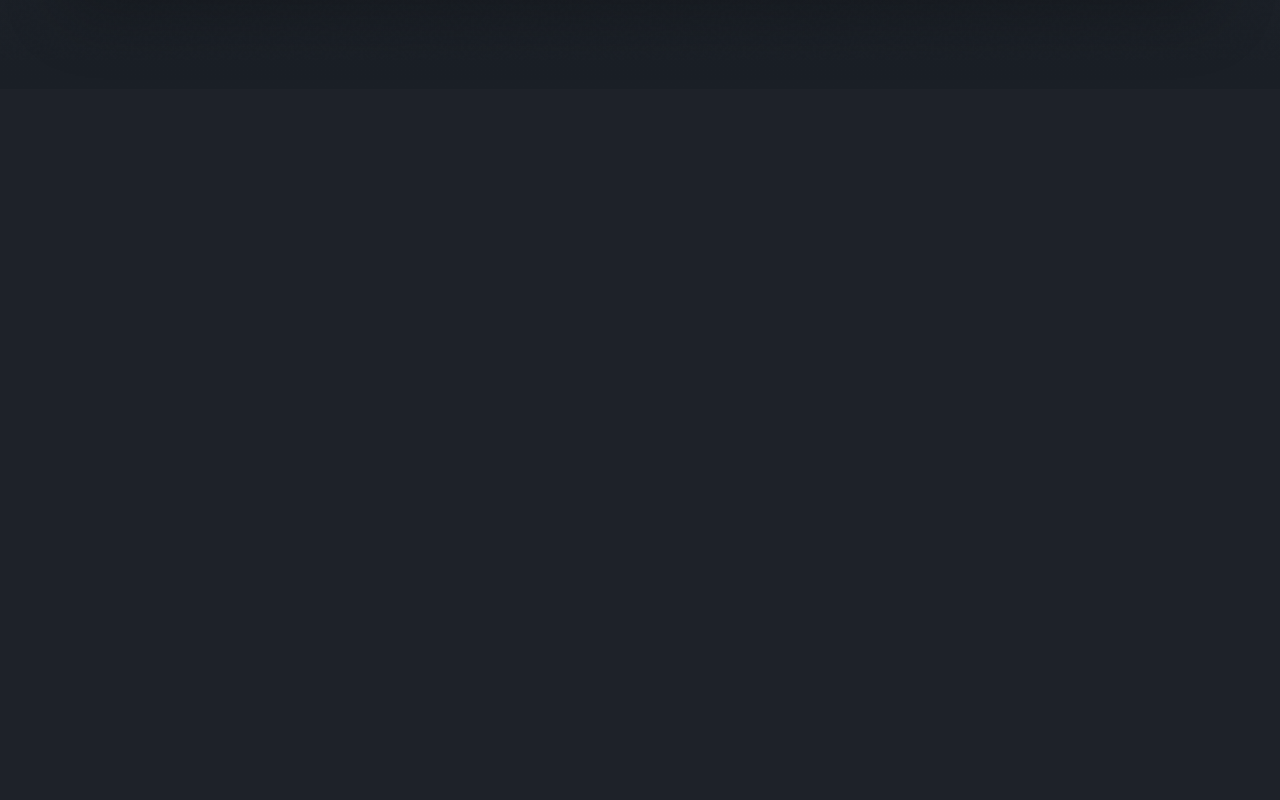
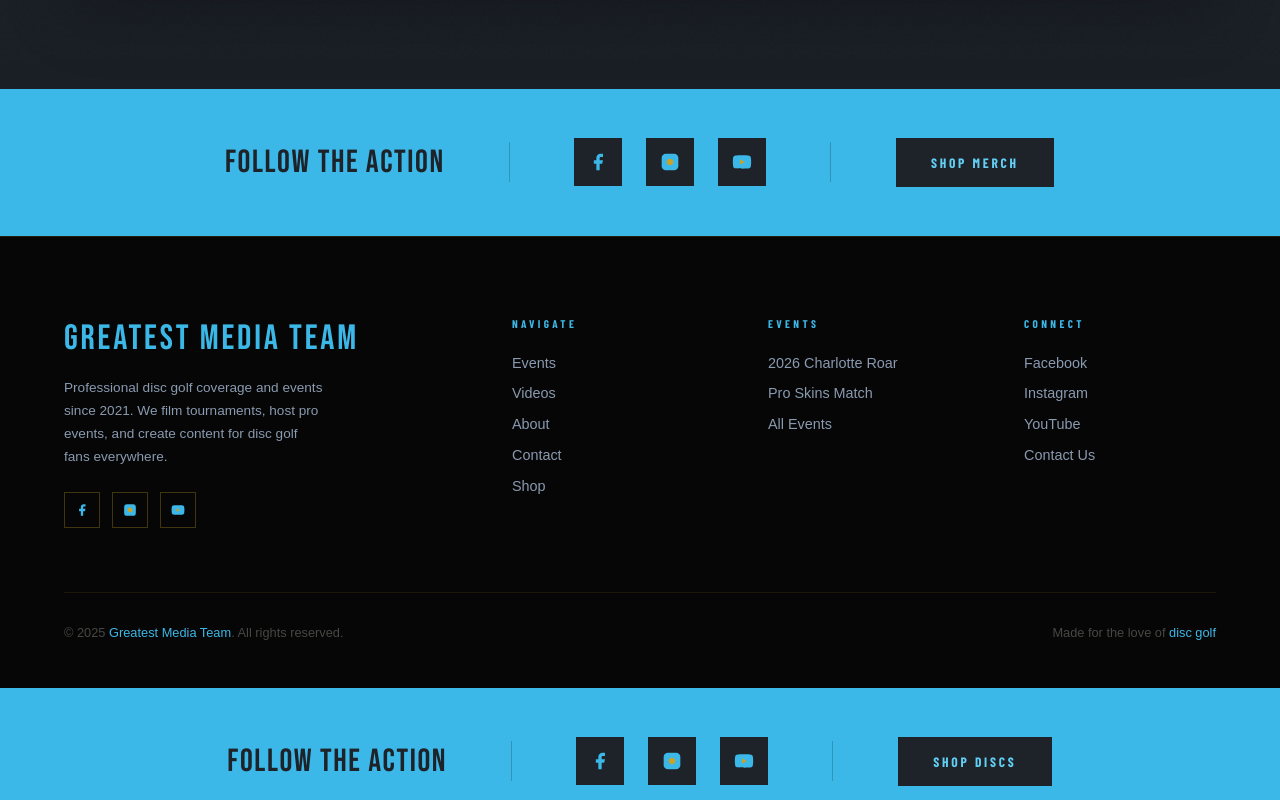
Before and after one commit to jvgiv/gmt, a Next.js app: page /cart in a window 1280 px wide. Shown: the part 740-1540 px from the top of the page. Before the commit the page ends 829 px from the top, so only its background shows below. Built offline with nearby package versions, Linux system fonts and the light colour scheme; a web font is replaced by a local one.

Commit message:
Footer and socials on all pages now

```diff
--- a/src/app/(content)/socials/page.js
+++ b/src/app/(content)/socials/page.js
@@ -18,7 +18,7 @@
         </Link>
     </div>
     <div className="social-divider"></div>
-    <Link href="https://greatestmediateam.com/shop/" className="btn-primary" style={{background:'var(--black)', color:'var(--gold-light)', border:'1px solid var(--gold)'}}>Shop Merch</Link>
+    <Link href="/shop" className="btn-primary" style={{background:'var(--black)', color:'var(--gold-light)', border:'1px solid var(--gold)'}}>Shop Discs</Link>
     </div>
   )
 }
--- /dev/null
+++ b/src/app/cart/layout.js
@@ -0,0 +1,10 @@
+import SiteFooter from '@/components/ui/SiteFooter';
+
+export default function CartLayout({ children }) {
+  return (
+    <>
+      {children}
+      <SiteFooter />
+    </>
+  );
+}
--- a/src/app/layout.js
+++ b/src/app/layout.js
@@ -4,6 +4,8 @@
 import { bebas, barlow } from './fonts'
 import Header from "@/components/ui/Header";
 import { CartProvider } from '@/components/cart/CartProvider';
+import Socials from "./(content)/socials/page";
+import Footer from "@/components/ui/Footer";
 
 // const geistSans = Geist({
 //   variable: "--font-geist-sans",
@@ -28,6 +30,8 @@
           <ScrollEffects />
           <Header />
           {children}
+          <Socials />
+          <Footer />
         </CartProvider>
       </body>
     </html>
--- a/src/app/page.js
+++ b/src/app/page.js
@@ -6,8 +6,6 @@
 import Header from "@/components/ui/Header";
 import EventsHome from "./(content)/eventshome/page";
 import Mission from "./(content)/mission/page";
-import Socials from "./(content)/socials/page";
-import Footer from "@/components/ui/Footer";
 
 export default function Home() {
   return (
@@ -18,8 +16,6 @@
       <Services />
       <EventsHome />
       <Mission />
-      <Socials />
-      <Footer />
     </div>
   );
 }
--- /dev/null
+++ b/src/components/ui/SiteFooter.js
@@ -0,0 +1,11 @@
+import Footer from '@/components/ui/Footer';
+import Socials from '@/components/ui/Socials';
+
+export default function SiteFooter() {
+  return (
+    <>
+      <Socials />
+      <Footer />
+    </>
+  );
+}
--- /dev/null
+++ b/src/components/ui/Socials.js
@@ -0,0 +1,24 @@
+import React from 'react';
+import Link from 'next/link';
+
+export default function Socials() {
+  return (
+    <div className="social-strip">
+      <div className="social-strip-title">Follow the Action</div>
+      <div className="social-divider"></div>
+      <div className="social-icons">
+        <Link href="https://www.facebook.com/GreatestMediaTeam" target="_blank" className="social-icon-link" title="Facebook">
+          <svg viewBox="0 0 24 24"><path d="M18 2h-3a5 5 0 0 0-5 5v3H7v4h3v8h4v-8h3l1-4h-4V7a1 1 0 0 1 1-1h3z"/></svg>
+        </Link>
+        <Link href="https://www.instagram.com/greatestmediateam/" target="_blank" className="social-icon-link" title="Instagram">
+          <svg viewBox="0 0 24 24"><rect x="2" y="2" width="20" height="20" rx="5" ry="5"/><path d="M16 11.37A4 4 0 1 1 12.63 8 4 4 0 0 1 16 11.37z" style={{ fill: '#c9a227' }}/><line x1="17.5" y1="6.5" x2="17.51" y2="6.5" style={{ stroke: '#c9a227', strokeWidth: '2' }}/></svg>
+        </Link>
+        <Link href="https://www.youtube.com/@GreatestMediaTeam" target="_blank" className="social-icon-link" title="YouTube">
+          <svg viewBox="0 0 24 24"><path d="M22.54 6.42a2.78 2.78 0 0 0-1.95-1.96C18.88 4 12 4 12 4s-6.88 0-8.59.46a2.78 2.78 0 0 0-1.95 1.96A29 29 0 0 0 1 12a29 29 0 0 0 .46 5.58A2.78 2.78 0 0 0 3.41 19.6C5.12 20 12 20 12 20s6.88 0 8.59-.46a2.78 2.78 0 0 0 1.95-1.95A29 29 0 0 0 23 12a29 29 0 0 0-.46-5.58z"/><polygon points="9.75,15.02 15.5,12 9.75,8.98 9.75,15.02" style={{ fill: '#c9a227' }}/></svg>
+        </Link>
+      </div>
+      <div className="social-divider"></div>
+      <Link href="https://greatestmediateam.com/shop/" className="btn-primary" style={{ background: 'var(--black)', color: 'var(--gold-light)', border: '1px solid var(--gold)' }}>Shop Merch</Link>
+    </div>
+  );
+}
```
Also changed, not shown: src/app/products/layout.js (added, +10 -0 lines).
